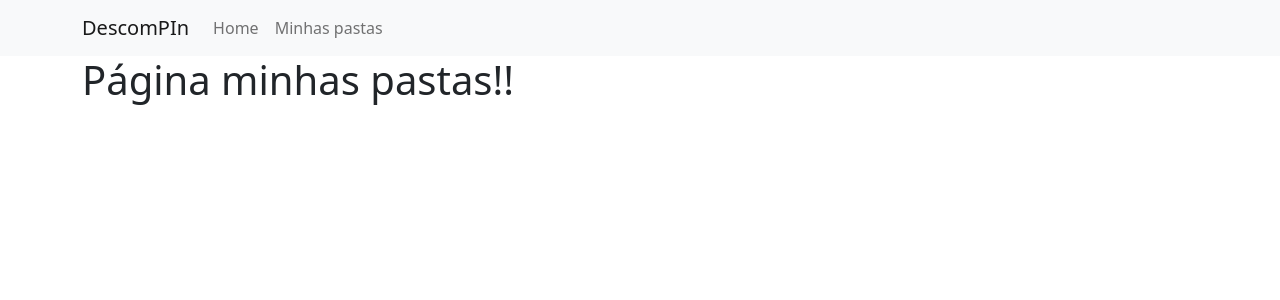
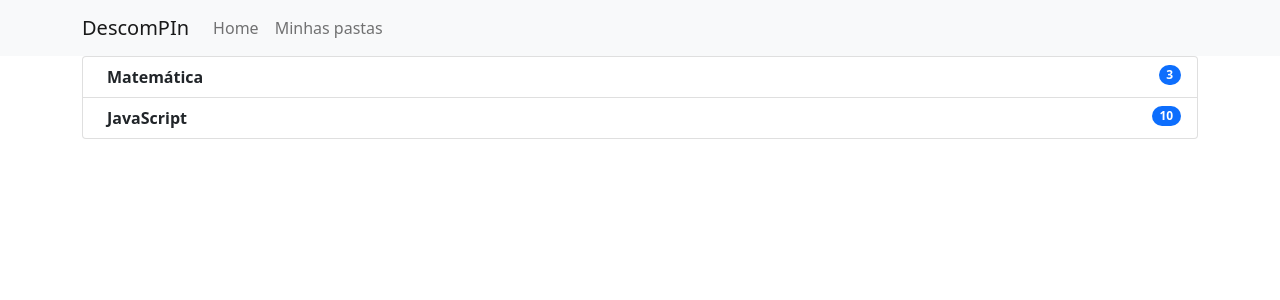
Before and after one commit to ayrtonteshima/descompin-projeto, a React (Create React App) app: page /minhas-pastas in a window 1280 px wide. Shown: the top 300 px of the page. Built offline with nearby package versions, Linux system fonts and the light colour scheme.

Commit message:
aula 6 video 16

```diff
--- /dev/null
+++ b/src/components/ListGroup/ListGroup.js
@@ -0,0 +1,24 @@
+import ListGroupBS from 'react-bootstrap/ListGroup';
+import Badge from 'react-bootstrap/Badge';
+
+export const ListGroup = ({ items = [] }) => {
+  return (
+    <ListGroupBS as="ul">
+      {items.map(item => (
+        <ListGroupBS.Item
+          as="li"
+          className="d-flex justify-content-between align-items-start"
+        >
+          <div className="ms-2 me-auto">
+            <div className="fw-bold">{item.title}</div>
+          </div>
+          {item.total ? (
+            <Badge bg="primary" pill>
+              {item.total}
+            </Badge>
+          ) : null}
+        </ListGroupBS.Item>
+      ))}
+    </ListGroupBS>
+  )
+}
--- a/src/pages/MinhasPastas/MinhasPastasPage.js
+++ b/src/pages/MinhasPastas/MinhasPastasPage.js
@@ -1,7 +1,17 @@
 import Container from 'react-bootstrap/Container';
+import { ListGroup } from '../../components/ListGroup/ListGroup';
 
 export const MinhasPastasPage = () => (
   <Container>
-    <h1>Página minhas pastas!!</h1>
+    <ListGroup items={[
+      {
+        title: 'Matemática',
+        total: 3
+      },
+      {
+        title: 'JavaScript',
+        total: 10
+      }
+    ]} />
   </Container>
 )
```
Also changed, not shown: 1 other file (tests, documents, lock files or other folders).
